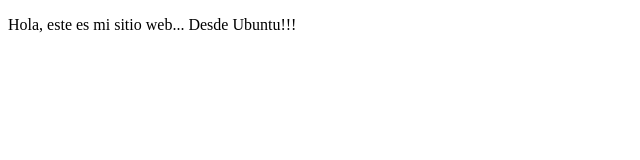
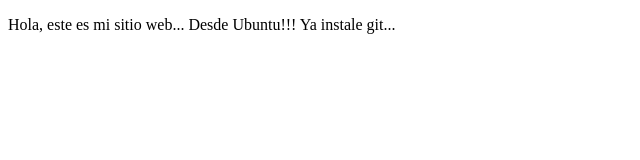
Before and after one commit to fredytalero22/proyectoDemoCursoPrework, a plain HTML site: page index.html in a window 1280 px wide. Shown: the whole page, without its empty margins (0-640 px from the left). Drawn offline with Linux system fonts and the light colour scheme.

Commit message:
cambios agregamos mas info

```diff
--- a/index.html
+++ b/index.html
@@ -8,6 +8,7 @@
 <body>
     <p>
         Hola, este es mi sitio web... Desde Ubuntu!!!
+        Ya instale git...
     </p>
 </body>
 </html>
```
